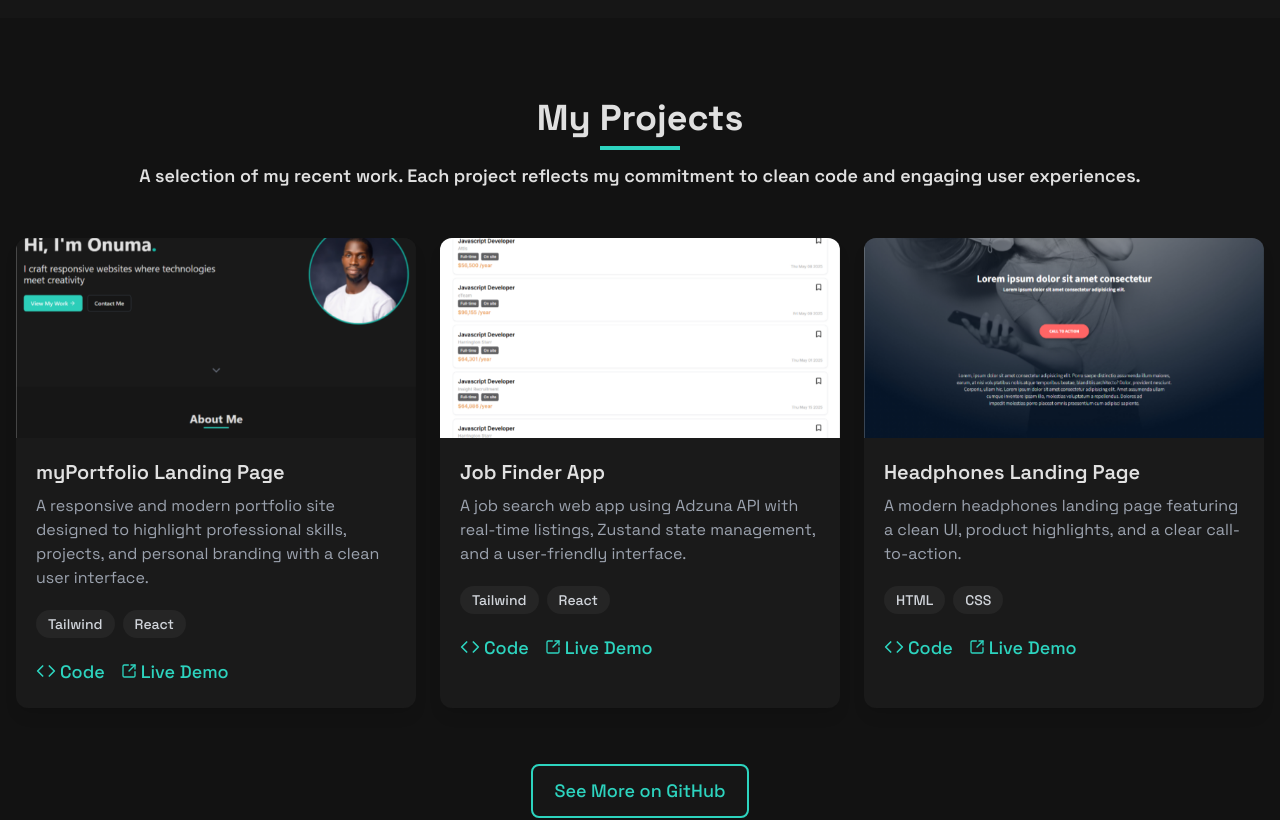
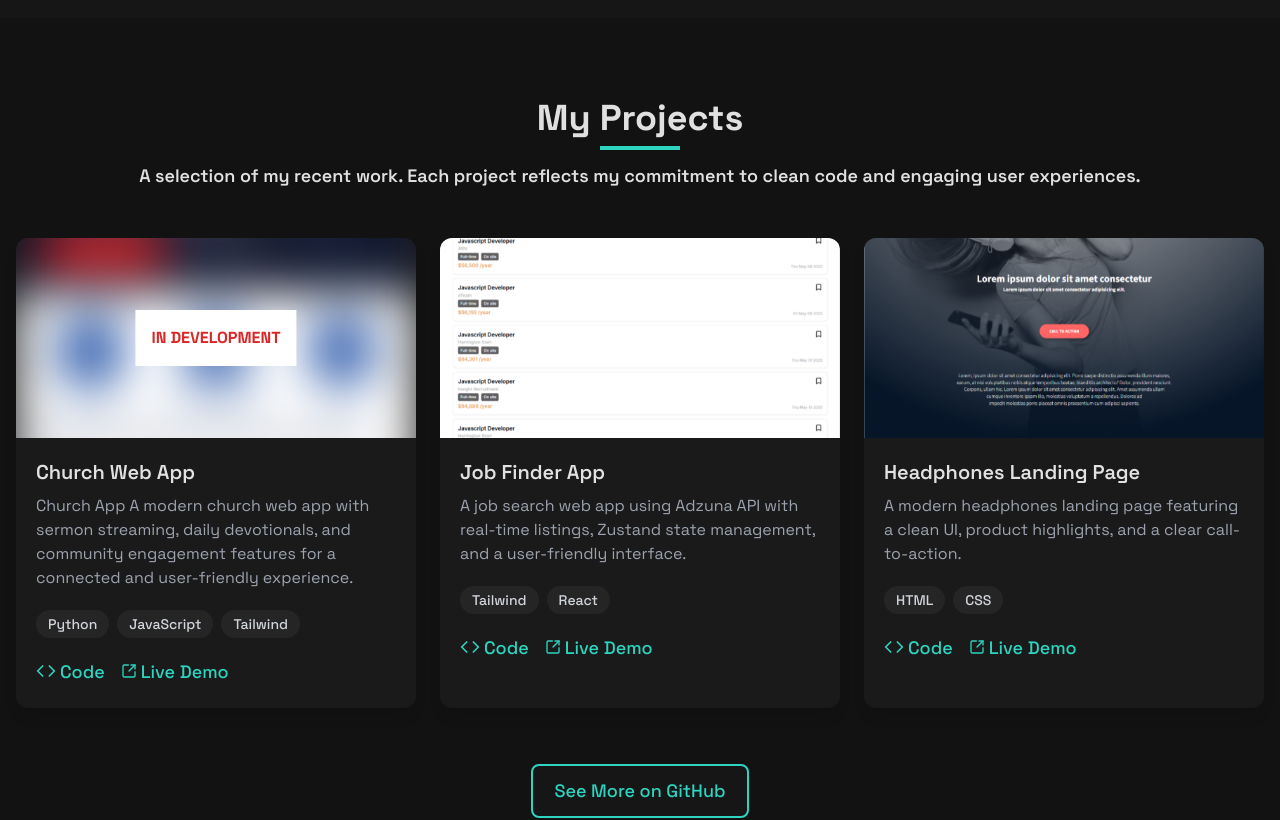
Before and after one commit to onumaeleanyagift/myPortfolio, a React (Vite) app: page / in a window 1280 px wide. Shown: the part 1400-2220 px from the top of the page. Built offline with nearby package versions, Linux system fonts and the light colour scheme.

Commit message:
Added the new project I am working on.

```diff
--- a/src/sections/ProjectSection.jsx
+++ b/src/sections/ProjectSection.jsx
@@ -1,7 +1,7 @@
 import React, { useState } from "react";
 import image1 from "../assets/images/Headphones.png";
 import image2 from "../assets/images/Jobfinder.png";
-import image3 from "../assets/images/myPortfolio.png";
+import image3 from "../assets/images/churchwebapp.png";
 import { SquareArrowOutUpRight } from "lucide-react";
 import { Code } from "lucide-react";
 
@@ -25,33 +25,35 @@ const ProjectSection = () => {
             <div className=" h-[25vh] relative overflow-hidden rounded-t-xl">
               <img
                 src={image3}
-                alt="Headphones full page"
-                className=" animate-slow-scroll z-0"
+                alt="Church full page"
+                className=" animate-slow-scroll z-0 blur-xl"
               />
+              <span className="absolute top-1/2 left-1/2 -translate-x-1/2 -translate-y-1/2 text-red-600 uppercase font-black bg-white p-4">In Development</span>
             </div>
             <div className=" p-5">
-              <h2 className="text-xl font-semibold mb-2">
-                myPortfolio Landing Page
-              </h2>
+              <h2 className="text-xl font-semibold mb-2">Church Web App</h2>
               <span className="text-gray-400 ">
-                A responsive and modern portfolio site designed to highlight
-                professional skills, projects, and personal branding with a
-                clean user interface.
+                Church App A modern church web app with sermon streaming, daily
+                devotionals, and community engagement features for a connected
+                and user-friendly experience.
               </span>
             </div>
 
             <div className="flex flex-wrap gap-2 px-5 font-medium">
               <span className="bg-[#252525] text-sm rounded-full px-3 py-1 text-gray-300 ">
-                Tailwind
+                Python
               </span>
               <span className="bg-[#252525] text-sm rounded-full px-3 py-1 text-gray-300 ">
-                React
+                JavaScript
+              </span>
+              <span className="bg-[#252525] text-sm rounded-full px-3 py-1 text-gray-300 ">
+                Tailwind
               </span>
             </div>
 
             <div className="flex px-5 py-5 gap-4 font-medium text-[#2DD4BF]">
               <a
-                href="https://github.com/onumaeleanyagift/myPortfolio/tree/main"
+                href="https://github.com/onumaeleanyagift/dominion-city-alapere"
                 target="_blank"
                 rel="noopener noreferrer"
                 className="text-[#2DD4BF]"
@@ -61,9 +63,9 @@ const ProjectSection = () => {
                 </span>
               </a>
               <a
-                href="https://onumaeleanya.vercel.app/"
-                target="_blank"
-                rel="noopener noreferrer"
+                // href=""
+                // target="_blank"
+                // rel="noopener noreferrer"
                 className="text-[#2DD4BF]"
               >
                 <span className="inline-flex gap-1 items-center cursor-pointer hover:text-[#5FE3D2]">
@@ -79,7 +81,7 @@ const ProjectSection = () => {
             <div className=" h-[25vh] relative overflow-hidden rounded-t-xl">
               <img
                 src={image2}
-                alt="Headphones full page"
+                alt="JobFinder full page"
                 className=" animate-slow-scroll z-0"
               />
             </div>
```
